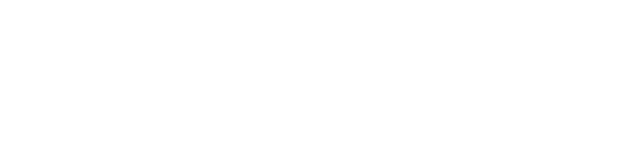
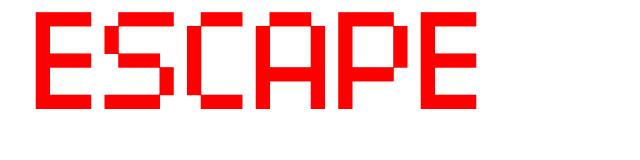
Before and after one commit to XenonPy/escape-site, a plain HTML site: page index.html in a window 1280 px wide. Shown: the whole page, without its empty margins (0-640 px from the left). Drawn offline with Linux system fonts and the light colour scheme.

Commit message:
add image

```diff
--- a/index.html
+++ b/index.html
@@ -7,6 +7,8 @@
     <link href="style.css" rel="stylesheet" type="text/css"/>
 </head>
 <body>
-
+    <div class="escape-h">
+        <img src="img/escape.png" class="escape-t">
+    </div>
 </body>
 </html>
```
Also changed, not shown: img/escape.png (added).
